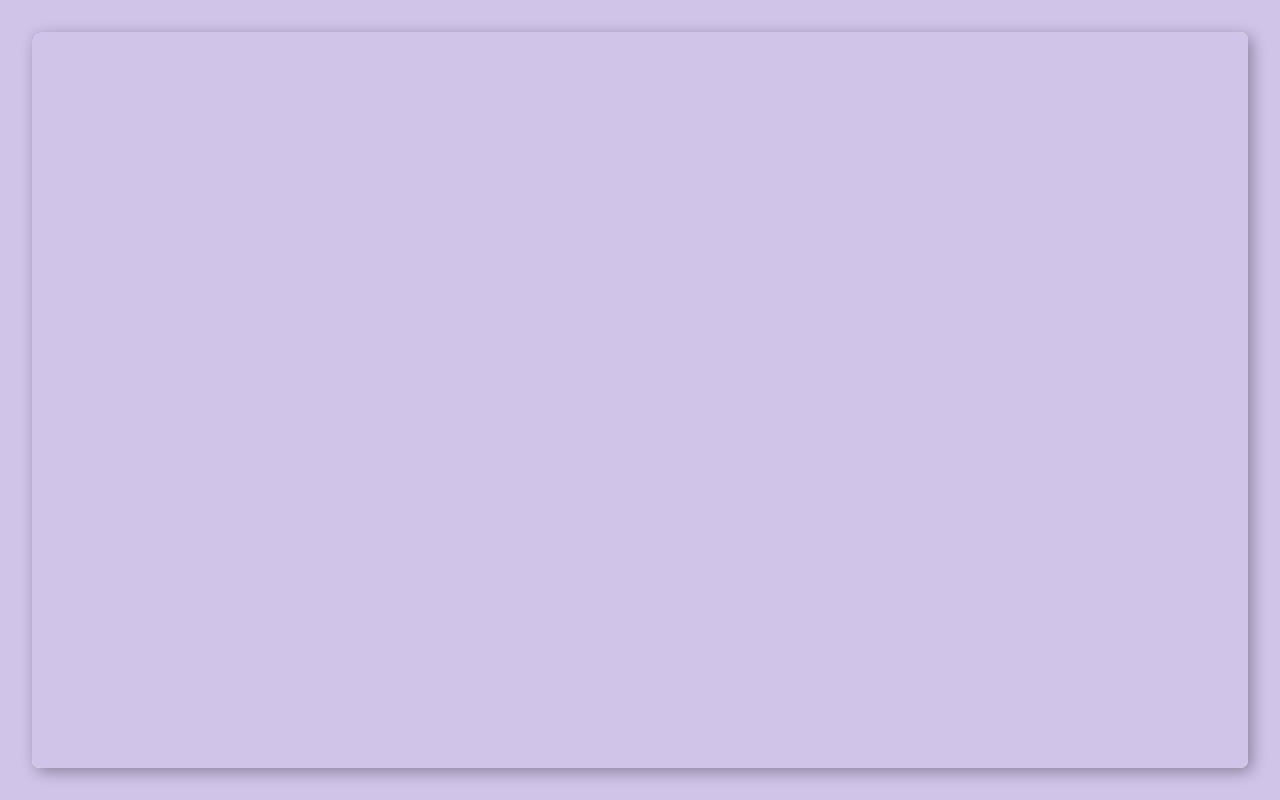
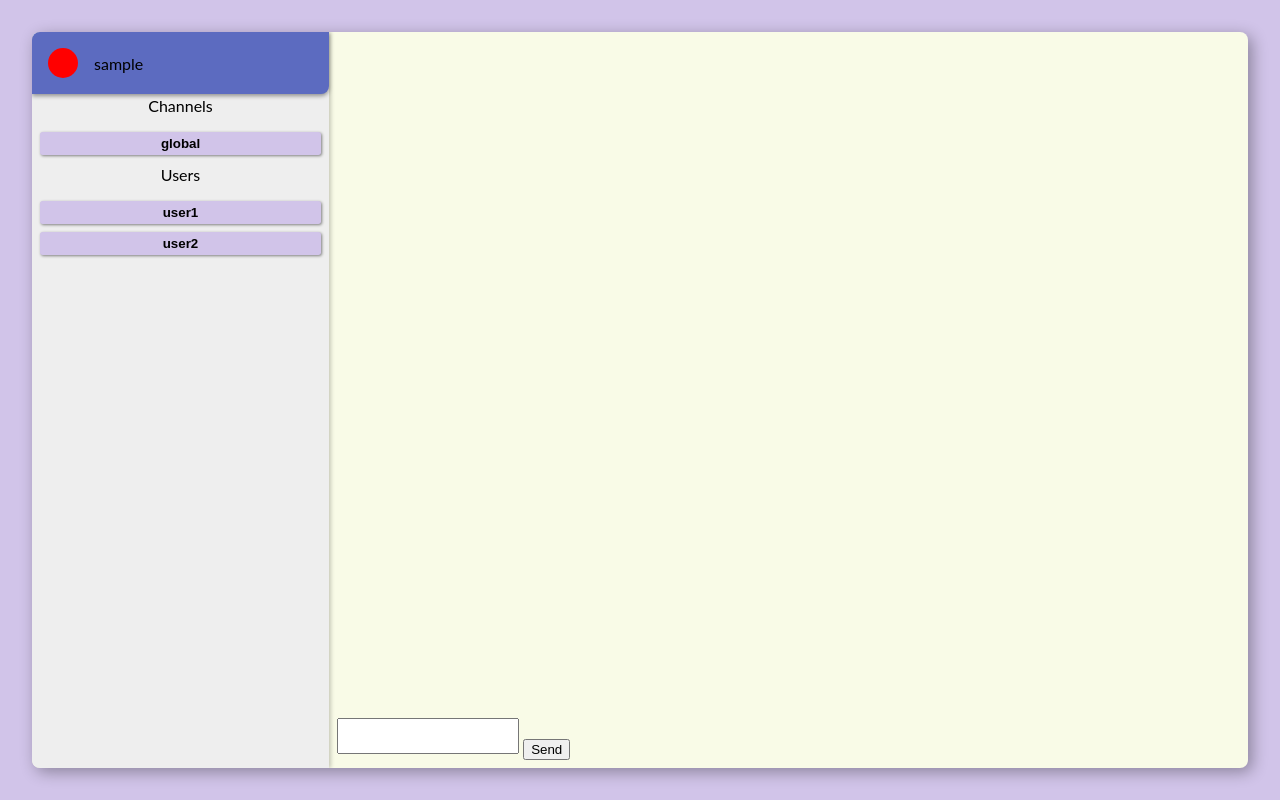
Before and after one commit to veracioux/bezzechat, a Django app: template templates/chat.html in a window 1280 px wide. Run offline with Django 3.2, Linux system fonts and the light colour scheme; the template is opened without the code that fills it: most values are stand-ins (such as "Sample title", 1, 10 or a date in 2020).

Commit message:
Implement basic message send (frontend)
Signed-off-by: Haris Gušić <harisgusic.dev@gmail.com>

```diff
--- a/static/js/chat.js
+++ b/static/js/chat.js
@@ -25,3 +25,26 @@
     container.style.animation = "rise 0.7s";
 }
 initialAnimation();
+
+// Get element handles
+let textarea = document.querySelector("textarea");
+let send = document.querySelector("#send");
+let messageContainer = document.querySelector("#message-container");
+
+// Add event listeners
+send.addEventListener("click", () => sendMessage(textarea.value));
+
+function sendMessage(text) {
+    let temp = document.getElementsByTagName("template")[0];
+    let msg = temp.content.cloneNode(true);
+    let bubble = msg.querySelector(".message-bubble");
+    bubble.innerText = text;
+    messageContainer.appendChild(msg);
+    messageContainer.scrollIntoView(msg);
+}
+
+let messageCount = 0;
+
+function fetchMessages(count) {
+    // TODO
+}
--- a/templates/chat.html
+++ b/templates/chat.html
@@ -15,7 +15,7 @@
                 <div id="sidebar">
                     <div id="sidebar-header">
                         <div class="photo-bubble"></div>
-                        username
+                        {{ username }}
                     </div>
                     <div class="sidebar-subheader">Channels</div>
                     <div class="sidebar-content">
@@ -29,15 +29,17 @@
                 </div>
                 <div id="chat">
                     <div id="message-container">
-                        <div class="message">
-                            <div class="photo-bubble"></div>
-                            <div class="message-bubble">
-                                asdfasdfad fasdf adsf asdf asdf adsf asdfa
-                                fasdfasdf asdf adsf
+                        <template id="message-template">
+                            <div class="message">
+                                <div class="photo-bubble"></div>
+                                <div class="message-bubble"></div>
                             </div>
-                        </div>
+                        </template>
                     </div>
-                    <textarea></textarea>
+                    <div id="new-message-area">
+                        <textarea></textarea>
+                        <button id="send">Send</button>
+                    </div>
                 </div>
                 <div id="animation-overlay"></div>
             </div>
```
